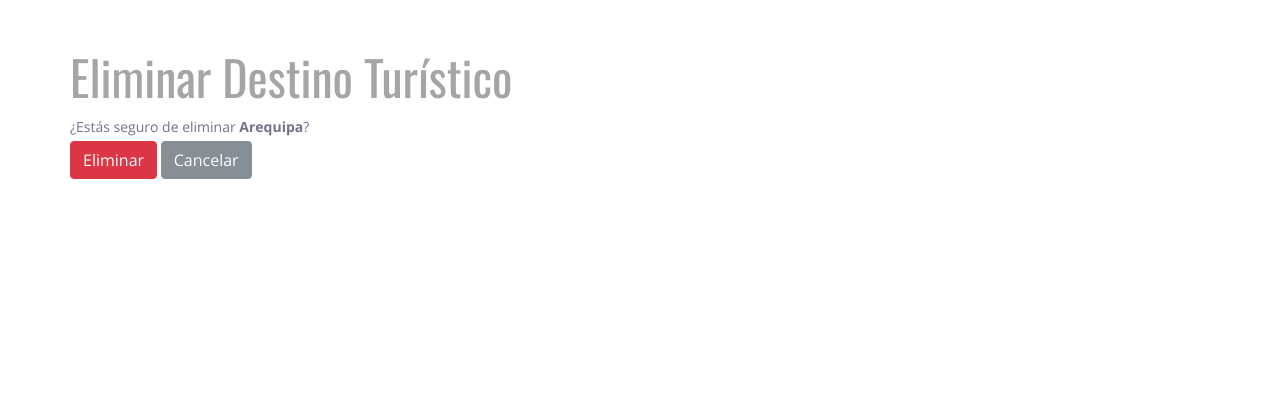
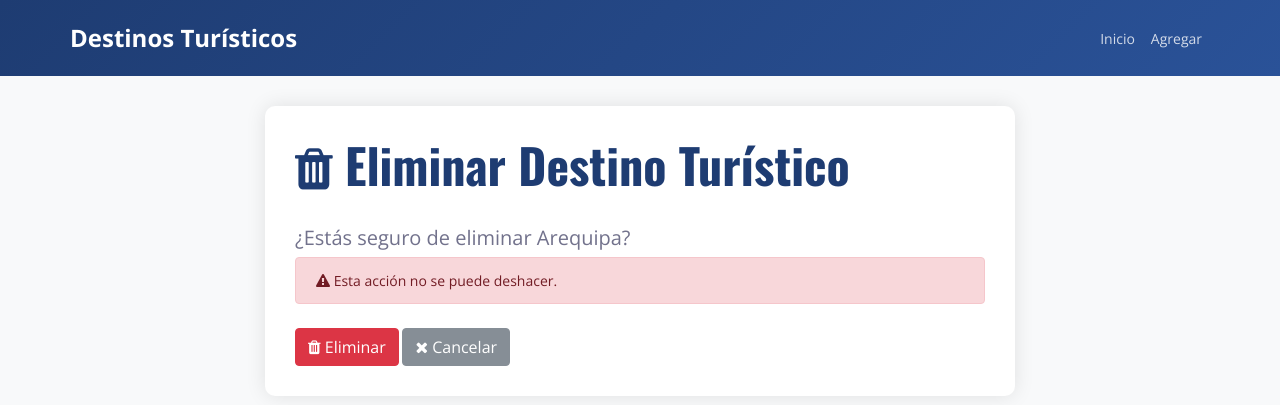
Before and after one commit to rwciANA/lab8-daw, a Django app: page /eliminar/1 in a window 1280 px wide. Shown: the top 405 px of the page. Run offline with Django 5.2, Linux system fonts and the light colour scheme; data comes from the database, SQL or seed files in the repository; some libraries are stand-ins or nearby versions.

Commit message:
feat: agregar base_crud, mejorar forms, añadir empty state, números peruanos

```diff
--- /dev/null
+++ b/lab8/templates/base_crud.html
@@ -0,0 +1,47 @@
+{% load static %}
+<!DOCTYPE html>
+<html lang="es">
+<head>
+    <title>{% block title %}Destinos Turísticos{% endblock %}</title>
+    <meta charset="utf-8">
+    <meta name="viewport" content="width=device-width, initial-scale=1">
+    <link rel="stylesheet" type="text/css" href="{% static 'styles/bootstrap4/bootstrap.min.css' %}">
+    <link rel="stylesheet" type="text/css" href="{% static 'styles/main_styles.css' %}">
+    <link href="{% static 'plugins/font-awesome-4.7.0/css/font-awesome.min.css' %}" rel="stylesheet">
+    <style>
+        body { background: #f8f9fa; }
+        .crud-container { margin-top: 30px; }
+        .crud-card { border-radius: 10px; box-shadow: 0 0 20px rgba(0,0,0,0.1); padding: 30px; background: white; }
+        .crud-card h2 { color: #1e3c72; font-weight: 700; margin-bottom: 25px; }
+        .crud-card form p { margin-bottom: 15px; }
+        .crud-card form label { font-weight: 600; color: #333; }
+        .crud-card form input, .crud-card form select, .crud-card form textarea { border-radius: 5px; border: 1px solid #ddd; padding: 8px 12px; width: 100%; }
+        .navbar-custom { background: linear-gradient(135deg, #1e3c72 0%, #2a5298 100%); padding: 15px 0; }
+        .navbar-custom .navbar-brand { color: white; font-weight: 700; font-size: 24px; }
+        .navbar-custom .nav-link { color: rgba(255,255,255,0.8) !important; }
+        .navbar-custom .nav-link:hover { color: white !important; }
+    </style>
+</head>
+<body>
+    <nav class="navbar navbar-expand-lg navbar-custom">
+        <div class="container">
+            <a class="navbar-brand" href="{% url 'index' %}">Destinos Turísticos</a>
+            <div class="collapse navbar-collapse">
+                <ul class="navbar-nav ml-auto">
+                    <li class="nav-item"><a class="nav-link" href="{% url 'index' %}">Inicio</a></li>
+                    <li class="nav-item"><a class="nav-link" href="{% url 'agregar' %}">Agregar</a></li>
+                </ul>
+            </div>
+        </div>
+    </nav>
+    <div class="container crud-container">
+        <div class="row justify-content-center">
+            <div class="col-md-8">
+                <div class="crud-card">
+                    {% block content %}{% endblock %}
+                </div>
+            </div>
+        </div>
+    </div>
+</body>
+</html>
--- a/lab8/templates/eliminar.html
+++ b/lab8/templates/eliminar.html
@@ -1,22 +1,16 @@
-{% load static %}
-<!DOCTYPE html>
-<html lang="es">
-<head>
-    <title>Eliminar Destino</title>
-    <meta charset="utf-8">
-    <meta name="viewport" content="width=device-width, initial-scale=1">
-    <link rel="stylesheet" type="text/css" href="{% static 'styles/bootstrap4/bootstrap.min.css' %}">
-    <link rel="stylesheet" type="text/css" href="{% static 'styles/main_styles.css' %}">
-</head>
-<body>
-<div class="container mt-5">
-    <h2>Eliminar Destino Turístico</h2>
-    <p>¿Estás seguro de eliminar <strong>{{ destino.nombreCiudad }}</strong>?</p>
-    <form method="POST">
-        {% csrf_token %}
-        <button type="submit" class="btn btn-danger">Eliminar</button>
-        <a href="{% url 'index' %}" class="btn btn-secondary">Cancelar</a>
-    </form>
+{% extends 'base_crud.html' %}
+{% block title %}Eliminar Destino{% endblock %}
+{% block content %}
+<h2><i class="fa fa-trash" aria-hidden="true"></i> Eliminar Destino Turístico</h2>
+<p class="lead">¿Estás seguro de eliminar <strong>{{ destino.nombreCiudad }}</strong>?</p>
+<div class="alert alert-danger">
+    <i class="fa fa-exclamation-triangle"></i> Esta acción no se puede deshacer.
 </div>
-</body>
-</html>
+<form method="POST">
+    {% csrf_token %}
+    <div class="mt-4">
+        <button type="submit" class="btn btn-danger"><i class="fa fa-trash"></i> Eliminar</button>
+        <a href="{% url 'index' %}" class="btn btn-secondary"><i class="fa fa-times"></i> Cancelar</a>
+    </div>
+</form>
+{% endblock %}
```
Also changed, not shown: lab8/templates/agregar.html (+13 -22 lines), lab8/templates/index.html (+10 -4 lines), lab8/templates/modificar.html (+13 -22 lines).
